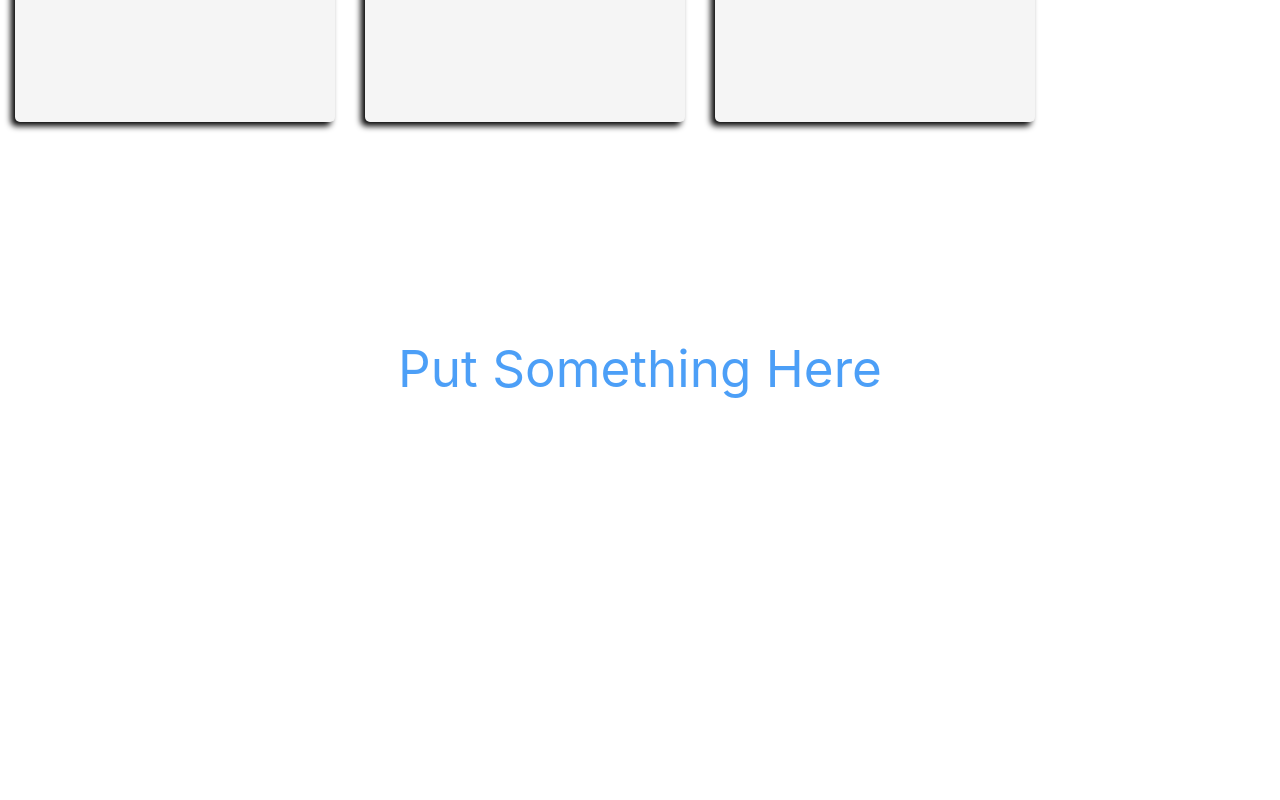
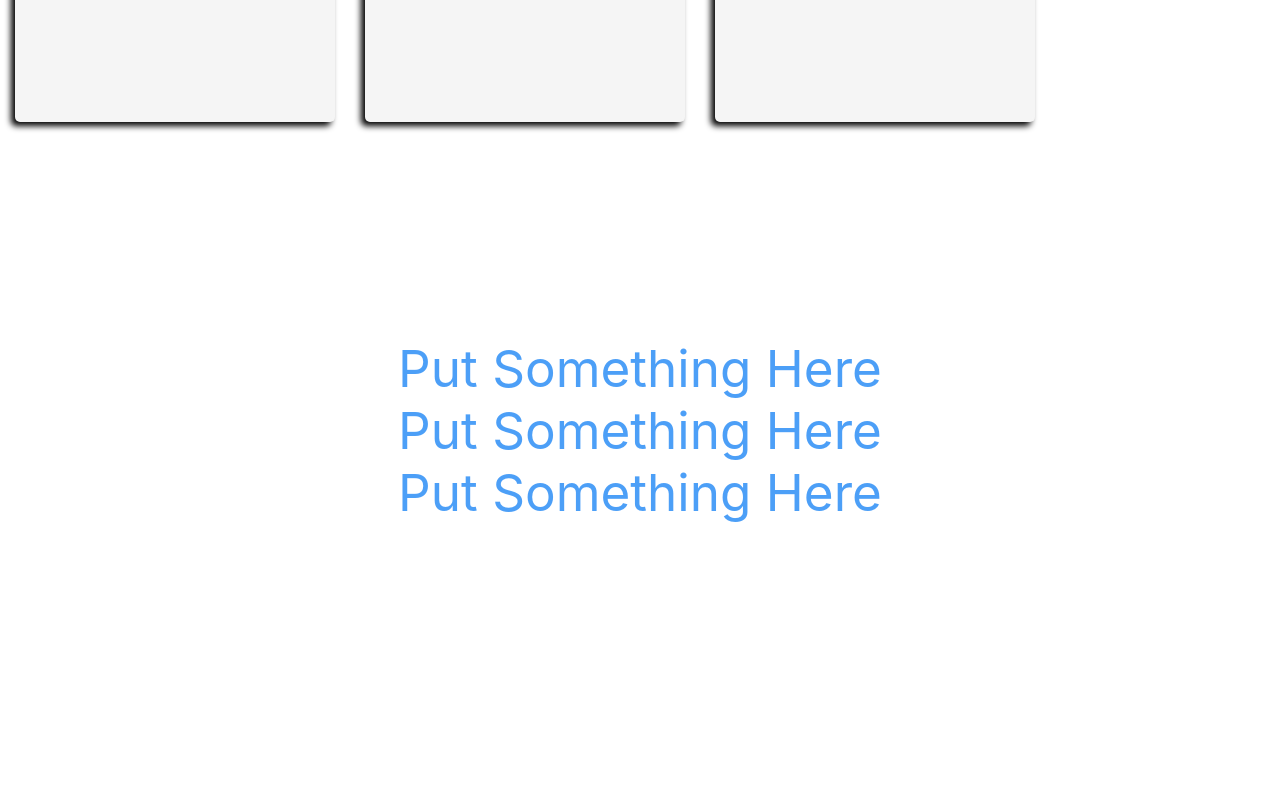
Before and after one commit to atlasoties/art, a React (Create React App) app in the folder client/: page / in a window 1280 px wide. Shown: the part 540-1340 px from the top of the page. Built offline with nearby package versions, Linux system fonts and the light colour scheme; a web font is replaced by a local one.

Commit message:
bug fixed

```diff
--- a/client/package.json
+++ b/client/package.json
@@ -10,6 +10,7 @@
     "jwt-then": "^1.0.1",
     "react": "^17.0.2",
     "react-dom": "^17.0.2",
+    "react-icons": "^4.3.1",
     "react-router-dom": "^6.2.1",
     "react-scripts": "5.0.0",
     "socket.io-client": "^4.4.0",
--- a/client/src/Pages/Home.jsx
+++ b/client/src/Pages/Home.jsx
@@ -27,7 +27,13 @@ class Home extends React.Component {
 						</figure>
 					</div>
 				</section>
-				<div className="body">Put Something Here </div>
+				<div className="body">
+					<div id="flip">
+						<div><div>Put Something Here</div> </div>
+						<div><div>Put Something Here</div> </div>
+						<div><div>Put Something Here</div> </div>
+					</div>
+				</div>
 				<Footer/>
 			</div>
 			);
--- a/client/src/Pages/Login.css
+++ b/client/src/Pages/Login.css
@@ -9,7 +9,7 @@
     height: 100vh;
     margin: 0;
     padding: 0;
-    background-image:url("../../public/asset/img/Back1.jpg");
+    background-image:url("../asset/img/Back1.jpg");
     background-repeat:no-repeat;
     background-size: cover;
 }
--- a/client/src/Pages/Register.css
+++ b/client/src/Pages/Register.css
@@ -9,7 +9,7 @@
     height: 100vh;
     margin: 0;
     padding: 0;
-    background-image:url("../../public/asset/img/Back1.jpg");
+    background-image:url("../asset/img/Back1.jpg");
     background-repeat:no-repeat;
     background-size: cover;
 }
```
Also changed, not shown: client/src/Pages/Home.css (line endings or trailing spaces), 1 other file (tests, documents, lock files or other folders).
